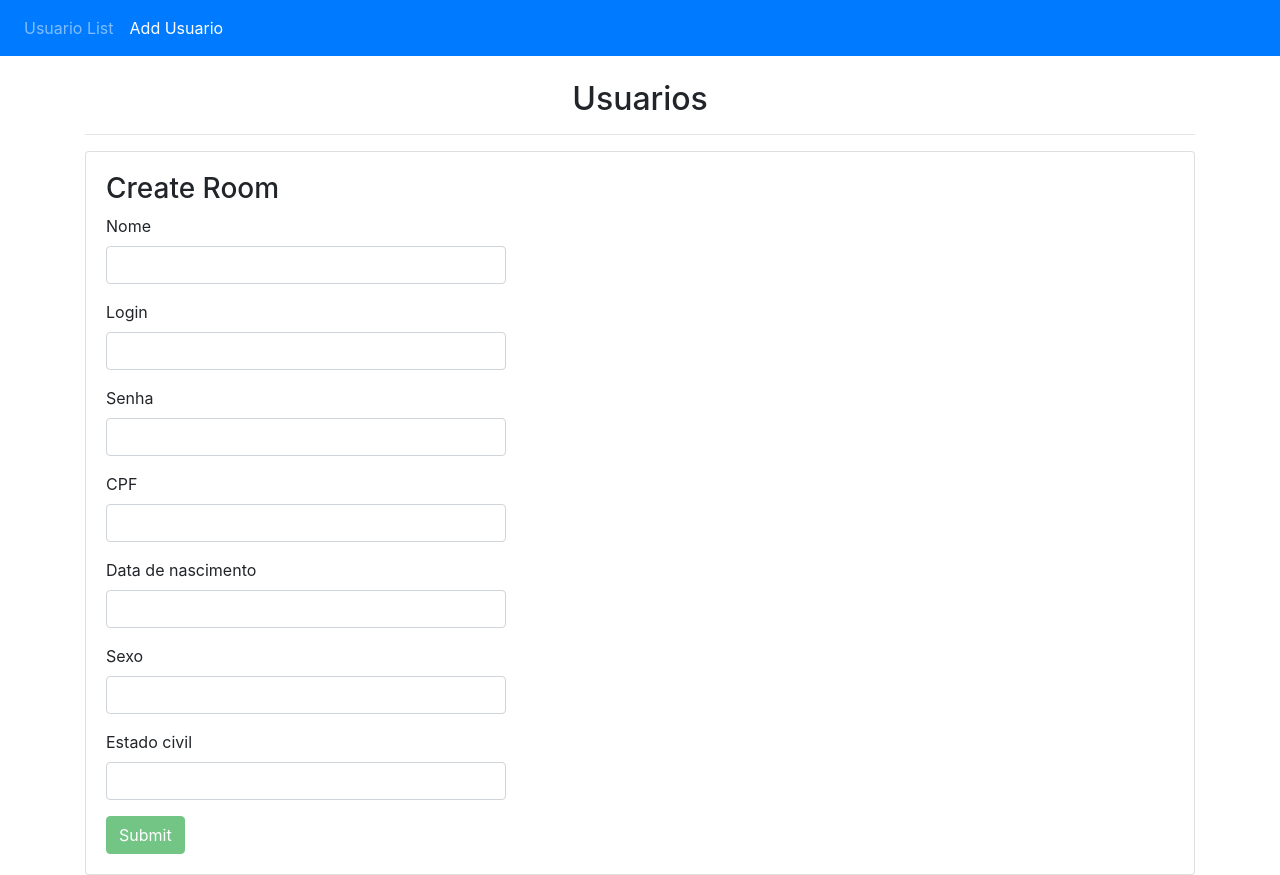
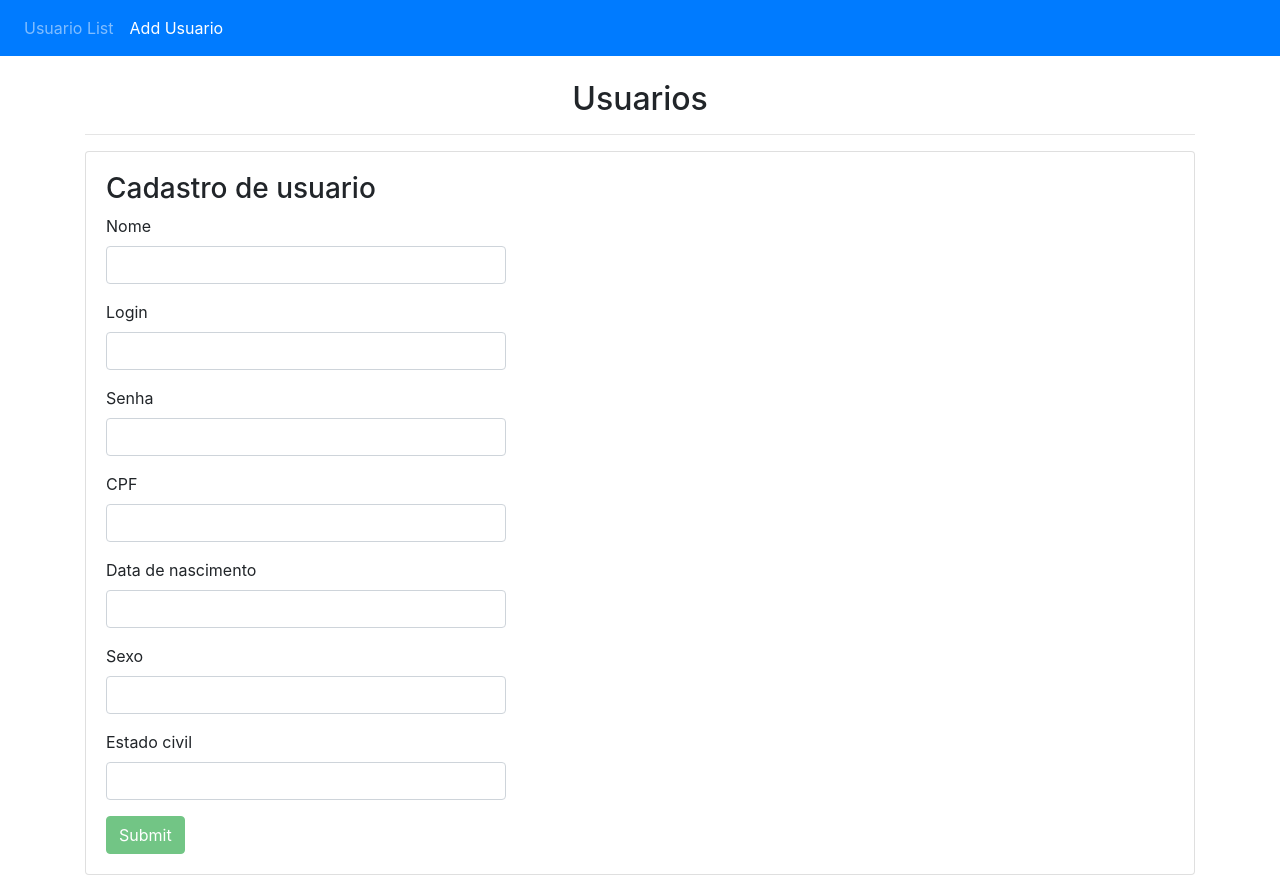
Before and after one commit to WinnterWolf/Spring-Angular-CRUD-FrontEnd, an Angular app: page /add in a window 1280 px wide. Built offline with nearby package versions, Linux system fonts and the light colour scheme.

Commit message:
melhorias no codigo

```diff
--- a/src/app/create-usuario/create-usuario.component.html
+++ b/src/app/create-usuario/create-usuario.component.html
@@ -1,8 +1,4 @@
-<head>
-  <title>Como Validar um Formulário dinamicamente com jQuery</title>
-  <script type="text/javascript" src="http://ajax.googleapis.com/ajax/libs/jquery/1.3.2/jquery.min.js" ></script>
-  </head>
-<h3>Create Room</h3>
+<h3>Cadastro de usuario</h3>
 <div style="width: 400px;">
   <form (ngSubmit)="onSubmit()" #form="ngForm">
     <div class="form-group">
```
